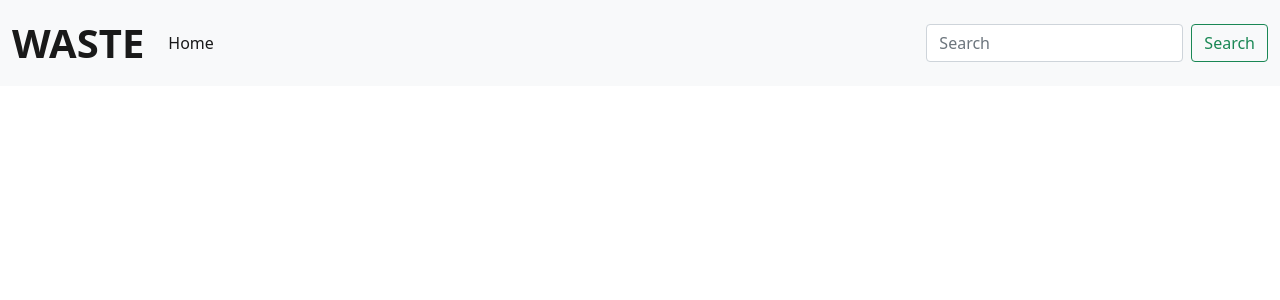
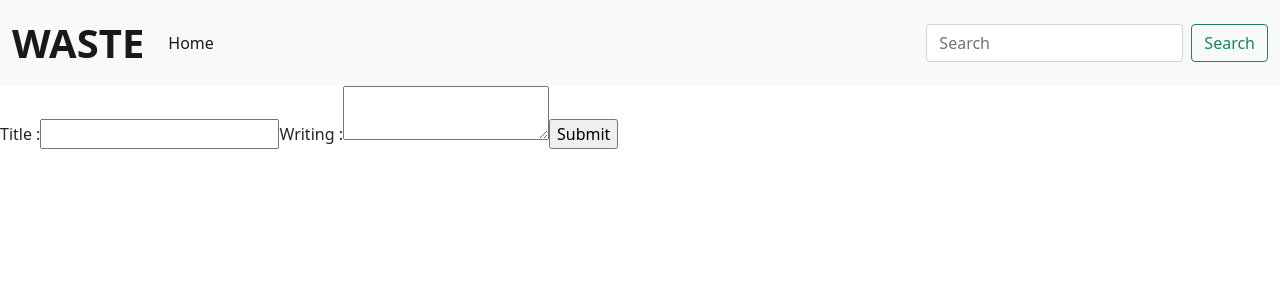
Before and after one commit to husinzz/tubes-rpl, a React (Create React App) app: page /add in a window 1280 px wide. Shown: the top 300 px of the page. Built offline with nearby package versions, Linux system fonts and the light colour scheme.

Commit message:
added a way to add articles to the blog,

```diff
--- a/src/App.js
+++ b/src/App.js
@@ -7,6 +7,7 @@ import "./App.css";
 import Navigation from "./component/navigation.component";
 import { Dashboard } from "./component/dashboard.component";
 import { Blog } from "./component/blog.component";
+import { Add } from "./component/add.component";
 
 function App() {
   return (
@@ -14,6 +15,7 @@ function App() {
       <Navigation />
       <Route path="/" exact component={Dashboard} />
       <Route path="/blog/:id" component={Blog} />
+      <Route path="/add" component={Add} />
     </Router>
   );
 }
--- /dev/null
+++ b/src/component/add.component.jsx
@@ -0,0 +1,66 @@
+import axios from "axios";
+import React from "react";
+
+class Add extends React.Component {
+  constructor(props) {
+    super(props);
+    this.state = {
+      title: "",
+      writing: "",
+    };
+
+    this.handleChangeTitle = this.handleChangeTitle.bind(this);
+    this.handleChangeWriting = this.handleChangeWriting.bind(this);
+    this.handleSubmit = this.handleSubmit.bind(this);
+  }
+
+  handleChangeTitle(event) {
+    this.setState({
+      title: event.target.value,
+    });
+  }
+
+  handleChangeWriting(event) {
+    this.setState({
+      writing: event.target.value,
+    });
+  }
+
+  handleSubmit(event) {
+    event.preventDefault();
+    const article = {
+      title: this.state.title,
+      writing: this.state.writing,
+    };
+
+    axios
+      .post("http://localhost:8080/add", article)
+      .then((res) => alert("Successfully added"));
+  }
+
+  render() {
+    return (
+      <form onSubmit={this.handleSubmit}>
+        <label>
+          Title :
+          <input
+            type="text"
+            title={this.state.title}
+            onChange={this.handleChangeTitle}
+          />
+        </label>
+        <label>
+          Writing :
+          <textarea
+            type="text"
+            writing={this.state.writing}
+            onChange={this.handleChangeWriting}
+          />
+        </label>
+        <input type="submit" value="Submit" />
+      </form>
+    );
+  }
+}
+
+export { Add };
--- a/src/component/blog.component.jsx
+++ b/src/component/blog.component.jsx
@@ -31,7 +31,7 @@ class Blog extends React.Component {
     return (
       <div className="container mt-5">
         <h1>{this.state.article.title}</h1>
-        <p>Created : {this.state.article.date} </p>
+        <p>Created : {this.state.article.date.substring(0, 10)} </p>
         <div className="border border-dark article-box">
           <p className="px-3 py-1 ">{this.state.article.writing}</p>
         </div>
--- a/src/component/card.component.jsx
+++ b/src/component/card.component.jsx
@@ -7,10 +7,10 @@ const Card = (props) => {
     <div className="card">
       <div className="card-body">
         <h5 className="card-title">{props.article.title}</h5>
-        <p className="card-text">{props.article.writing}</p>
-        <a href={"/blog/" + props.article._id} className="btn btn-primary">
+        <p className="card-text">{props.article.writing.substring(0, 15)}</p>
+        <Link to={"/blog/" + props.article._id} className="btn btn-primary">
           Read more
-        </a>
+        </Link>
       </div>
     </div>
   );
@@ -37,11 +37,8 @@ class CardGrid extends React.Component {
       });
   }
 
-  // return this.state.exercises.map(currentexercise => {
-  //   return <Exercise exercise={currentexercise} deleteExercise={this.deleteExercise} key={currentexercise._id}/>;
-
   getCards() {
-    if (this.state.article != undefined) {
+    if (this.state.article !== undefined) {
       return this.state.article.map((currentCards) => {
         return (
           <div className="col-md-4 col-sm-12 py-2">
```
Also changed, not shown: src/component/forms.component.jsx (+0 -13 lines).
